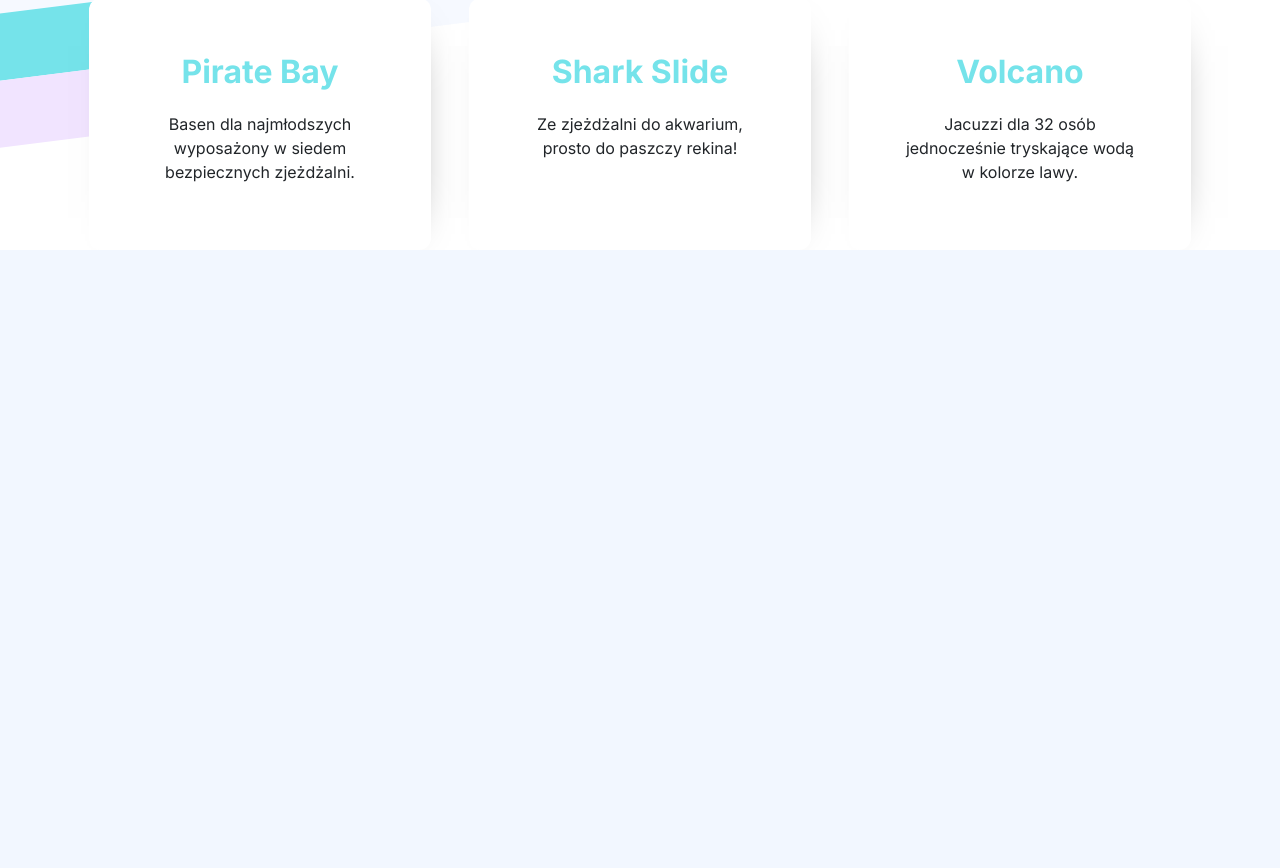
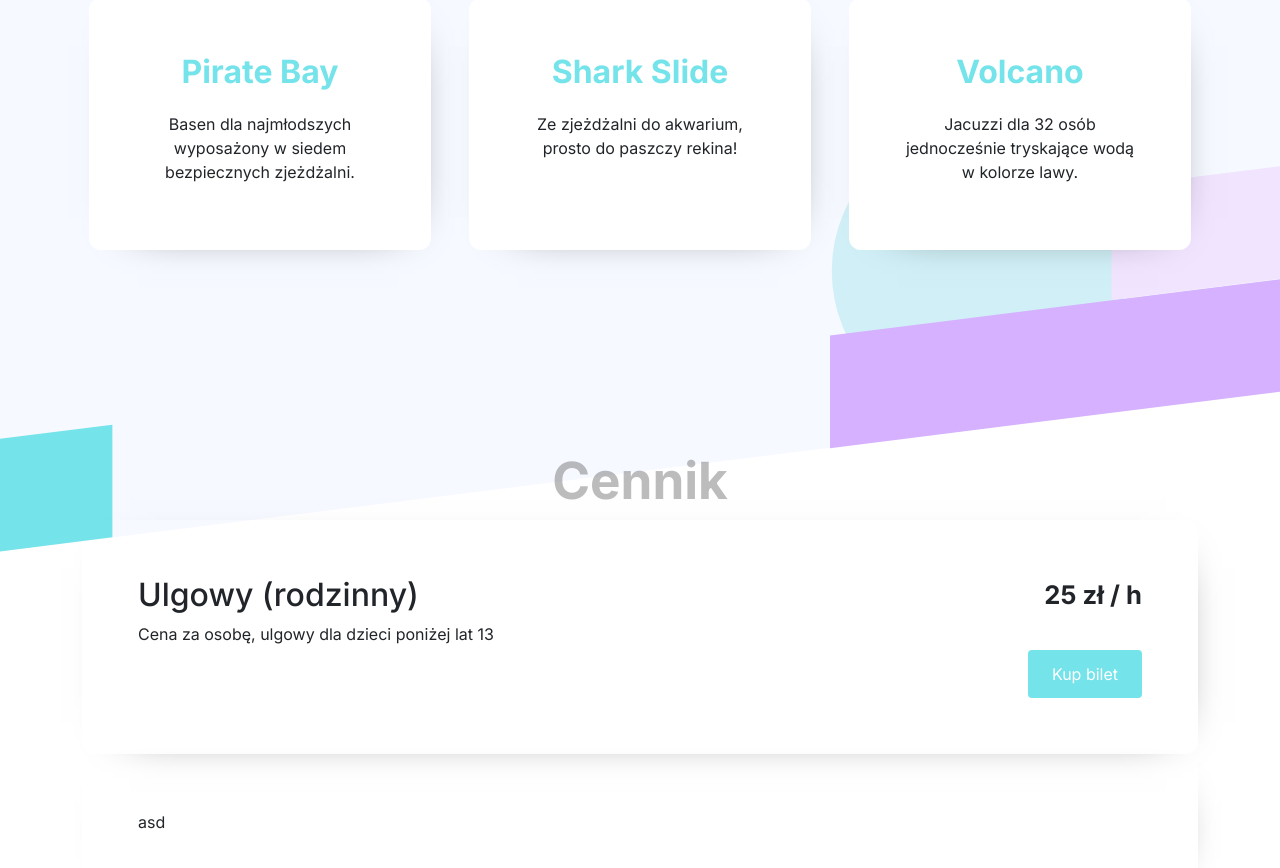
Before and after one commit to fr4yta/2021_BD2_S3_PALKA, a Vue app in the folder aquapark-frontend/: page / in a window 1280 px wide. Shown: the part 693-1561 px from the top of the page. Before the commit the page ends 943 px from the top, so only its background shows below. Built offline with nearby package versions, Linux system fonts and the light colour scheme.

Commit message:
Price list component

```diff
--- a/aquapark-frontend/src/App.vue
+++ b/aquapark-frontend/src/App.vue
@@ -33,6 +33,10 @@ a {
   color: $black;
 }
 
+.btn:active {
+
+}
+
 a:hover {
   color: $hover;
 }
@@ -57,7 +61,7 @@ h1.greetings {
   color: $black;
 }
 
-.btn-pricelist {
+.btn-priceList {
   padding: 12px 24px;
   margin-top: 20px;
   background: $btn-background;
@@ -99,4 +103,24 @@ h1.greetings {
   color: $btn-background;
   font-weight: bold;
 }
+
+.priceList .priceBox {
+  padding: 56px;
+  border-radius: 12px;
+  -webkit-box-shadow: 8px 8px 46px -40px $black;
+  -moz-box-shadow: 8px 8px 46px -40px $black;
+  box-shadow: 8px 8px 46px -40px $black;
+
+  p.price {
+    font-size: 2vw;
+    font-weight: bold;
+  }
+
+  .btn-buyTicket {
+    padding: 12px 24px;
+    margin-top: 20px;
+    background: $btn-background;
+    border: none;
+  }
+}
 </style>
--- a/aquapark-frontend/src/components/Home.vue
+++ b/aquapark-frontend/src/components/Home.vue
@@ -24,7 +24,7 @@
       <div class="welcome row">
         <div class="col-sm-6">
           <h1 class="greetings">Witaj w centrum rodzinnej rozrywki w Gliwicach!</h1>
-          <a href="#" class="btn btn-primary btn-pricelist">Zobacz cennik</a>
+          <a href="#" class="btn btn-primary btn-priceList">Zobacz cennik</a>
         </div>
         <div class="col-sm-6" style="text-align: center;">
           <img src="../assets/shark.svg" alt="Shark" class="img-fluid">
@@ -47,13 +47,44 @@
           </div>
         </div>
       </div>
+      <div class="priceList">
+        <h2 class="title">Cennik</h2>
+        <div class="priceBox">
+          <div class="row">
+            <div class="col-sm-6">
+              <h2>Ulgowy (rodzinny)</h2>
+              <p>Cena za osobę, ulgowy dla dzieci poniżej lat 13</p>
+            </div>
+            <div class="col-sm-6" style="text-align: right;">
+              <p class="price">25 zł / h</p>
+              <a data-bs-toggle="modal" data-bs-target="#priceModal" class="btn btn-success btn-buyTicket">Kup bilet</a>
+            </div>
+          </div>
+        </div>
+        <div class="priceBox">asd</div>
+      </div>
 
-      <!-- Modal -->
+      <!-- Attraction modal -->
       <div class="modal fade" id="attractionModal" tabindex="-1" aria-hidden="true">
         <div class="modal-dialog">
           <div class="modal-content">
             <div class="modal-header">
-              <h5 class="modal-title" id="exampleModalLabel">Informacja</h5>
+              <h5 class="modal-title">Informacja</h5>
+              <button type="button" class="btn-close" data-bs-dismiss="modal" aria-label="Zamknij"></button>
+            </div>
+            <div class="modal-body">
+              Wszystkie atrakcje są wliczone w cenę biletu.
+            </div>
+          </div>
+        </div>
+      </div>
+
+      <!-- Price modal -->
+      <div class="modal fade" id="priceModal" tabindex="-1" aria-hidden="true">
+        <div class="modal-dialog">
+          <div class="modal-content">
+            <div class="modal-header">
+              <h5 class="modal-title">Informacja</h5>
               <button type="button" class="btn-close" data-bs-dismiss="modal" aria-label="Zamknij"></button>
             </div>
             <div class="modal-body">
```
